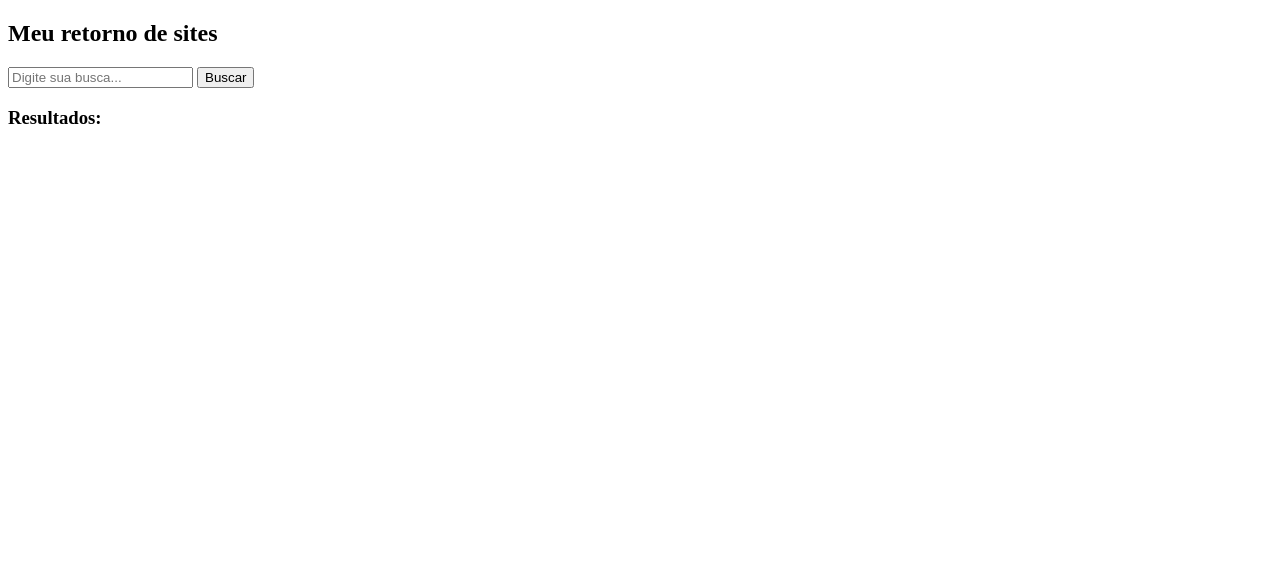
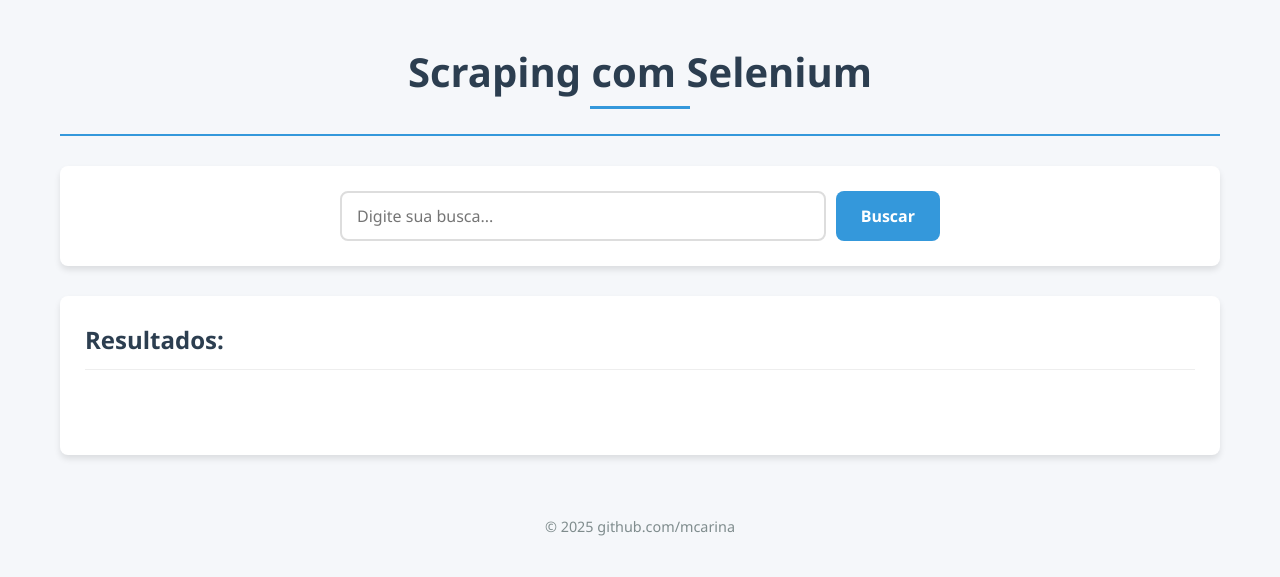
Before and after one commit to mcarina/web-scraper-selenium, a Flask app: page / in a window 1280 px wide. Shown: the top 577 px of the page. Run offline with Flask 3, Linux system fonts and the light colour scheme.

Commit message:
com stilização

```diff
--- /dev/null
+++ b/static/styles/styles.css
@@ -0,0 +1,188 @@
+:root {
+    --primary-color: #3498db;
+    --primary-dark: #2980b9;
+    --secondary-color: #2c3e50;
+    --light-color: #ecf0f1;
+    --accent-color: #e74c3c;
+    --border-radius: 8px;
+    --box-shadow: 0 4px 6px rgba(0, 0, 0, 0.1);
+    --transition: all 0.3s ease;
+}
+
+* {
+    margin: 0;
+    padding: 0;
+    box-sizing: border-box;
+    font-family: 'Segoe UI', Tahoma, Geneva, Verdana, sans-serif;
+}
+
+body {
+    background-color: #f5f7fa;
+    color: var(--secondary-color);
+    line-height: 1.6;
+    padding: 20px;
+    max-width: 1200px;
+    margin: 0 auto;
+}
+
+header {
+    margin-bottom: 30px;
+    text-align: center;
+    padding: 20px 0;
+    border-bottom: 2px solid var(--primary-color);
+}
+
+h1 {
+    font-size: 2.5rem;
+    color: var(--secondary-color);
+    margin-bottom: 10px;
+    position: relative;
+    display: inline-block;
+}
+
+h1::after {
+    content: '';
+    position: absolute;
+    bottom: -5px;
+    left: 50%;
+    transform: translateX(-50%);
+    width: 100px;
+    height: 3px;
+    background-color: var(--primary-color);
+}
+
+ul{
+    margin: 20px;
+    padding: 10px;
+    text-decoration: none;
+}
+
+a{
+    text-decoration: none;
+    color: inherit;
+}
+
+.search-container {
+    background-color: white;
+    padding: 25px;
+    border-radius: var(--border-radius);
+    box-shadow: var(--box-shadow);
+    margin-bottom: 30px;
+}
+
+.search-form {
+    display: flex;
+    gap: 10px;
+    max-width: 600px;
+    margin: 0 auto;
+}
+
+.search-input {
+    flex: 1;
+    padding: 12px 15px;
+    border: 2px solid #ddd;
+    border-radius: var(--border-radius);
+    font-size: 1rem;
+    transition: var(--transition);
+}
+
+.search-input:focus {
+    border-color: var(--primary-color);
+    outline: none;
+    box-shadow: 0 0 0 3px rgba(52, 152, 219, 0.2);
+}
+
+.search-button {
+    background-color: var(--primary-color);
+    color: white;
+    border: none;
+    padding: 12px 25px;
+    border-radius: var(--border-radius);
+    cursor: pointer;
+    font-size: 1rem;
+    font-weight: 600;
+    transition: var(--transition);
+}
+
+.search-button:hover {
+    background-color: var(--primary-dark);
+    transform: translateY(-2px);
+}
+
+.search-button:active {
+    transform: translateY(0);
+}
+
+.results-container {
+    background-color: white;
+    padding: 25px;
+    border-radius: var(--border-radius);
+    box-shadow: var(--box-shadow);
+}
+
+.results-title {
+    font-size: 1.5rem;
+    margin-bottom: 20px;
+    padding-bottom: 10px;
+    border-bottom: 1px solid #eee;
+    color: var(--secondary-color);
+}
+
+.result-item {
+    padding: 15px;
+    margin-bottom: 15px;
+    border-radius: var(--border-radius);
+    background-color: var(--light-color);
+    transition: var(--transition);
+}
+
+.result-item:hover {
+    transform: translateY(-3px);
+    box-shadow: var(--box-shadow);
+}
+
+.result-title {
+    color: var(--primary-color);
+    font-size: 1.2rem;
+    margin-bottom: 5px;
+}
+
+.result-url {
+    color: #27ae60;
+    font-size: 0.9rem;
+    margin-bottom: 10px;
+}
+
+.result-description {
+    color: #555;
+}
+
+.no-results {
+    text-align: center;
+    padding: 30px;
+    color: #7f8c8d;
+    font-style: italic;
+}
+
+footer {
+    text-align: center;
+    margin-top: 40px;
+    padding: 20px;
+    color: #7f8c8d;
+    font-size: 0.9rem;
+}
+
+/* Responsividade */
+@media (max-width: 768px) {
+    .search-form {
+        flex-direction: column;
+    }
+
+    .search-button {
+        width: 100%;
+    }
+
+    h1 {
+        font-size: 2rem;
+    }
+}
--- a/templates/index.html
+++ b/templates/index.html
@@ -4,16 +4,30 @@
     <meta charset="UTF-8">
     <meta name="viewport" content="width=device-width, initial-scale=1.0">
     <title>Busca de Lojas</title>
+    <link rel= "stylesheet" type= "text/css" href= "{{ url_for('static',filename='styles/styles.css') }}">
 </head>
 <body>
-    <h2>Meu retorno de sites</h2>
-    <form id="searchForm">
-        <input type="text" id="search" placeholder="Digite sua busca..." required>
-        <button type="submit">Buscar</button>
-    </form>
+    <header>
+        <h1>Scraping com Selenium</h1>
+    </header>
 
-    <h3>Resultados:</h3>
-    <ul id="resultados"></ul>
+    <main>
+        <section class="search-container">
+            <form id="searchForm" class="search-form">
+                <input type="text" class="search-input" id="search" placeholder="Digite sua busca..." required>
+                <button type="submit" class="search-button">Buscar</button>
+            </form>
+        </section>
+
+        <section class="results-container">
+            <h2 class="results-title">Resultados:</h2>
+            <ul id="resultados"></ul>
+        </section>
+    </main>
+
+    <footer>
+        <a href="https://github.com/mcarina/">&copy; 2025 github.com/mcarina</a>
+    </footer>
 
     <script>
         document.getElementById("searchForm").addEventListener("submit", async function(event) {
@@ -37,7 +51,9 @@
 
             data.forEach(item => {
                 const li = document.createElement("li");
-                li.innerHTML = `<a href="${item.link}" target="_blank">${item.nome}</a>`;
+                li.innerHTML = `
+                <a href="${item.link}" target="_blank" class="result-url" >${item.nome}</a>
+                `;
                 lista.appendChild(li);
             });
         });
```
